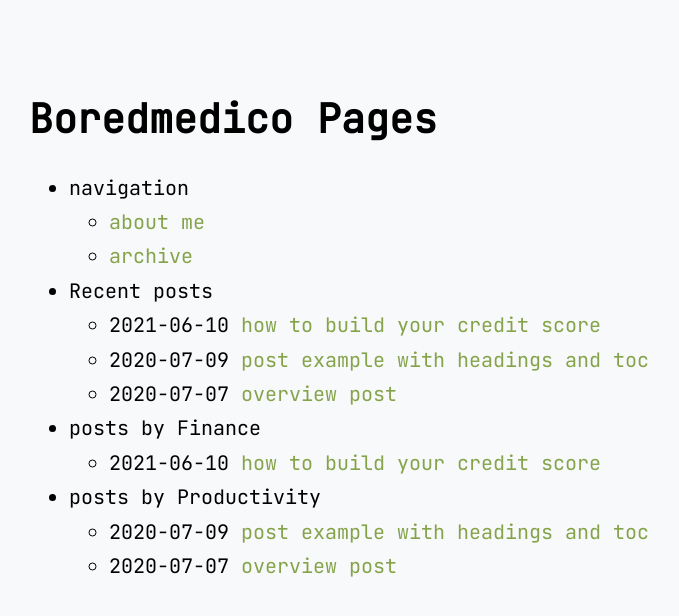
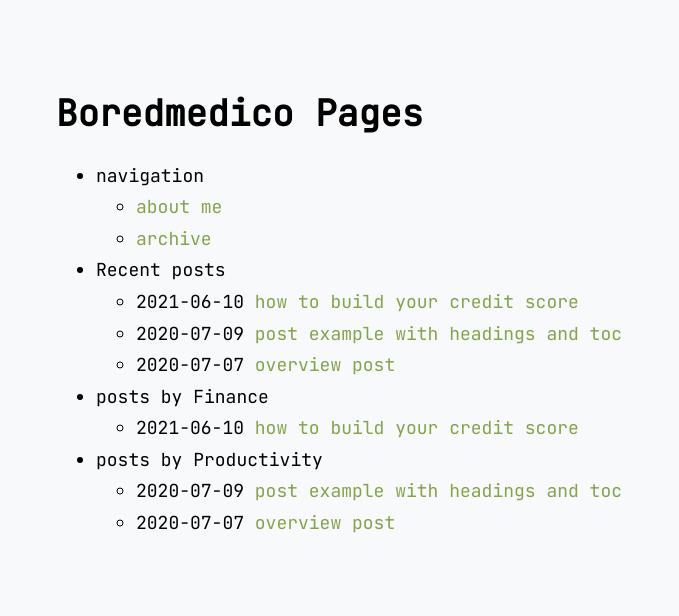
Before and after one commit to yashuperia/boredmedico, a Jekyll site: the page built from index.md, in a window 1280 px wide. Shown: the top 616 px of the page, without its empty margins (301-980 px from the left). Built offline with Jekyll 4.4.1, drawn with Linux system fonts in a browser that asks for light colours.

```diff
--- a/_sass/no-style-please.scss
+++ b/_sass/no-style-please.scss
@@ -25,6 +25,7 @@ body[a="dark"] { @include dark-appearance; }
 @media (prefers-color-scheme: dark) {
   body[a="auto"] { @include dark-appearance; }
 }
+
 // -------------------------------------------- //
 
 // bg color is also needed in html in order to
@@ -45,7 +46,7 @@ a:hover {
 body {
   color: black;
   font-family: 'JetBrains Mono', monospace;
-  font-size: 20px;
+  font-size: 18px;
   line-height: 1.4;
   margin: 0;
   min-height: 100%;
@@ -111,3 +112,12 @@ img {
   display: block;
   margin: 0 auto;
 }
+
+@media (max-width : 574px){
+    body {
+        font-size: 16px;
+        line-height: 1.2;
+        margin: 0;
+        min-height: 100%;
+    }
+}
```
